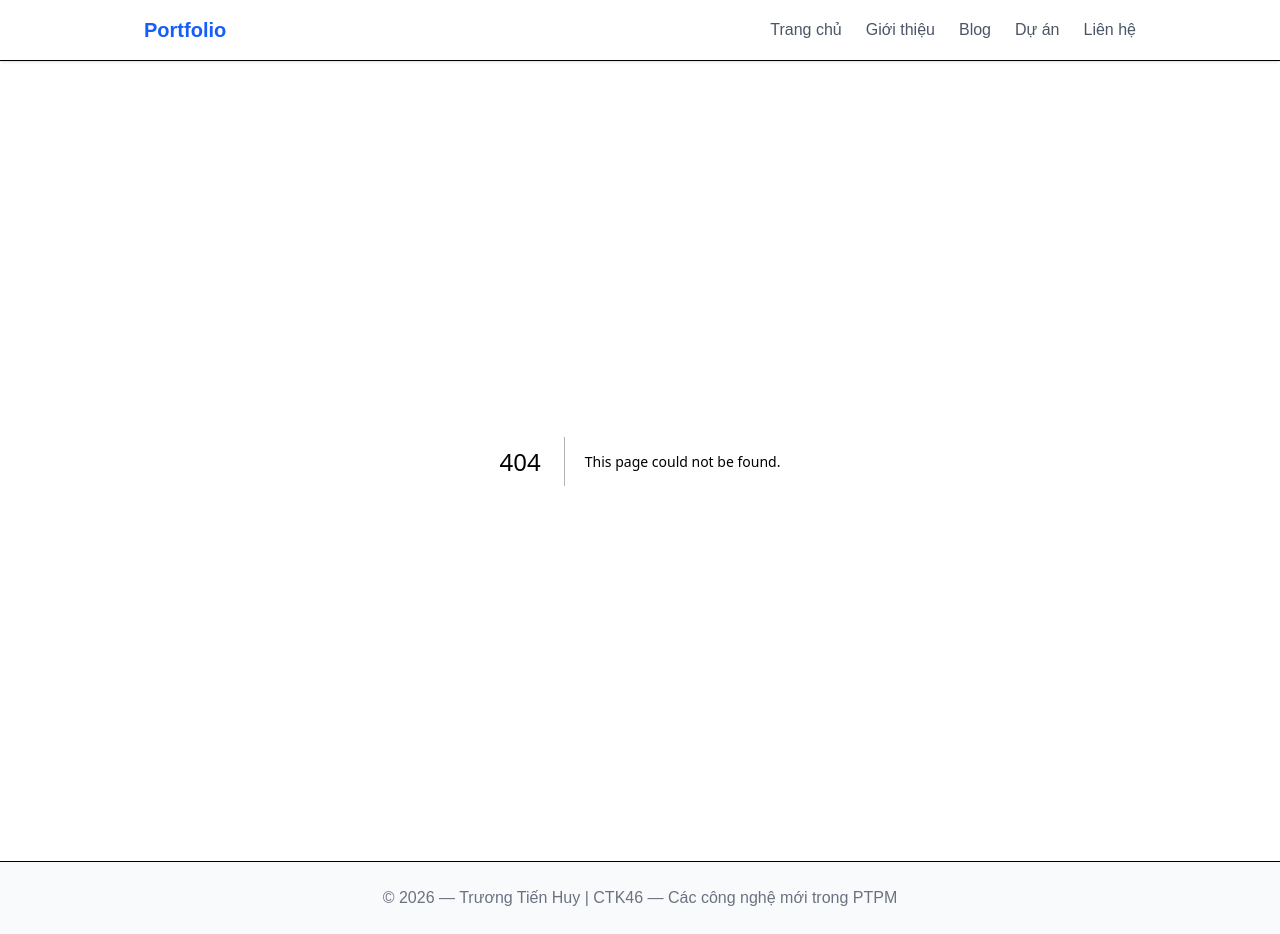
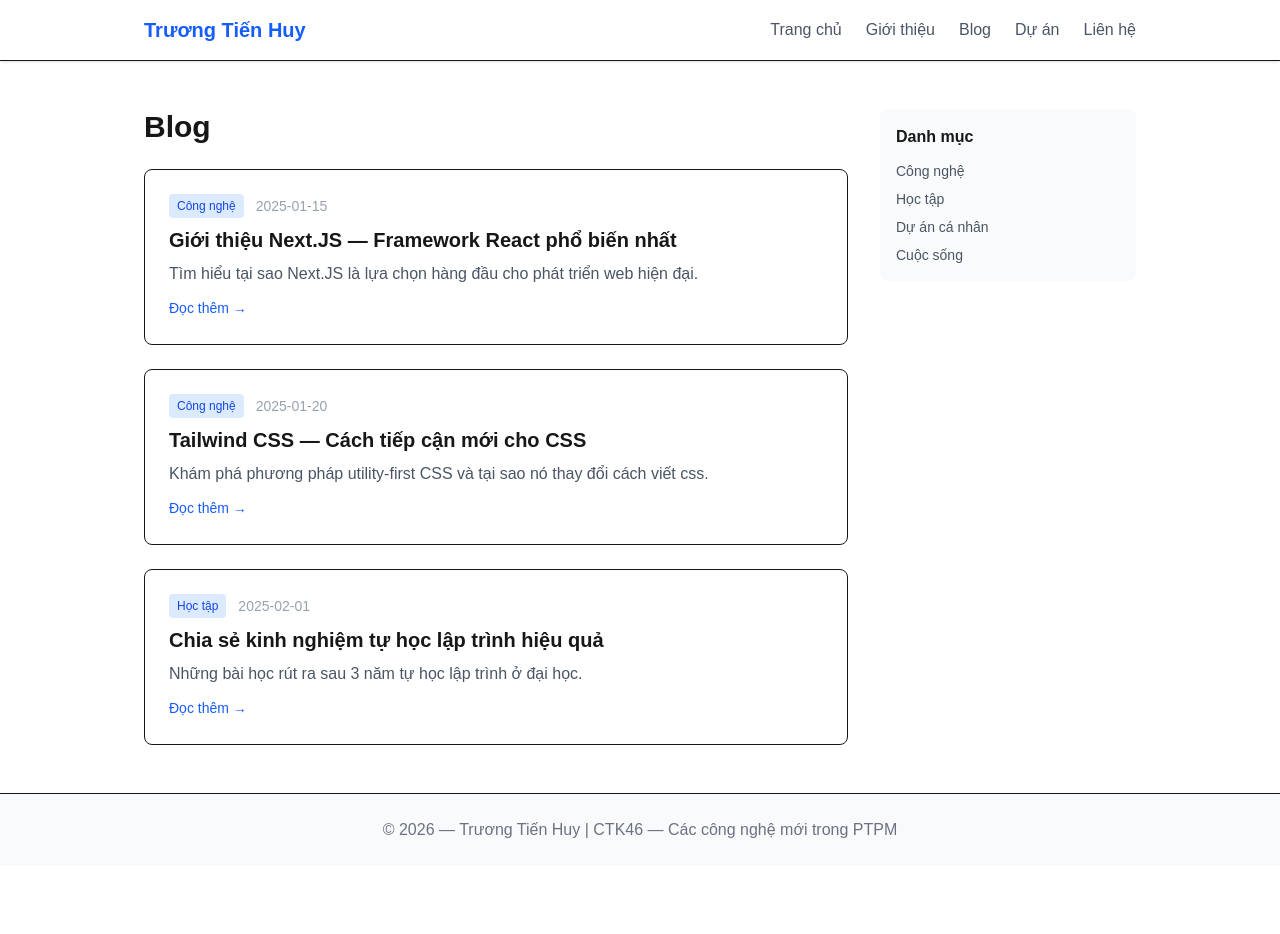
Before and after one commit to Tien-Huy/portfolio, a Next.js app: page /blog in a window 1280 px wide. Before the commit this address had no page. After the commit the page ends 866 px from the top, so only its background shows below. Built offline with nearby package versions, Linux system fonts and the light colour scheme.

Commit message:
feat: thêm blog với dynamic routes và mock data

```diff
--- /dev/null
+++ b/src/app/blog/[slug]/page.tsx
@@ -0,0 +1,40 @@
+import Link from "next/link";
+import { notFound } from "next/navigation";
+import { getPostBySlug, posts } from "@/data/posts";
+interface BlogPostPageProps {
+  params: Promise<{ slug: string }>;
+}
+export default async function BlogPostPage({ params }: BlogPostPageProps) {
+  const { slug } = await params;
+  const post = getPostBySlug(slug);
+  if (!post) {
+    notFound();
+  }
+  return (
+    <div>
+      <Link
+        href="/blog"
+        className="text-blue-600 hover:underline text-sm mb-6 inline-block"
+      >
+        ← Quay lại danh sách
+      </Link>
+      <article>
+        <div className="flex items-center gap-3 mb-4">
+          <span className="bg-blue-100 text-blue-700 text-xs px-2 py-1 rounded">
+            {post.category}
+          </span>
+          <span className="text-sm text-gray-400">{post.date}</span>
+        </div>
+        <h1 className="text-3xl font-bold mb-6">{post.title}</h1>
+        <div className="prose max-w-none text-gray-700 whitespace-pre-line">
+          {post.content}
+        </div>
+      </article>
+    </div>
+  );
+}
+export async function generateStaticParams() {
+  return posts.map((post) => ({
+    slug: post.slug,
+  }));
+}
--- /dev/null
+++ b/src/app/blog/page.tsx
@@ -0,0 +1,42 @@
+import Link from "next/link";
+import { posts } from "@/data/posts";
+export default function BlogPage() {
+  return (
+    <div>
+      <h1 className="text-3xl font-bold mb-6">Blog</h1>
+      <div className="space-y-6">
+        {posts.map((post) => (
+          <article
+            key={post.slug}
+            className="border rounded-lg p-6 hover:shadow-md transition-shadow"
+          >
+            <div className="flex items-center gap-3 mb-2">
+              <span
+                className="bg-blue-100 text-blue-700 text-xs px-2 py-1
+rounded"
+              >
+                {post.category}
+              </span>
+              <span className="text-sm text-gray-400">{post.date}</span>
+            </div>
+            <Link href={`/blog/${post.slug}`}>
+              <h2
+                className="text-xl font-semibold mb-2 hover:text-blue-600
+transition-colors"
+              >
+                {post.title}
+              </h2>
+            </Link>
+            <p className="text-gray-600">{post.excerpt}</p>
+            <Link
+              href={`/blog/${post.slug}`}
+              className="inline-block mt-3 text-blue-600 text-sm hover:underline"
+            >
+              Đọc thêm →
+            </Link>
+          </article>
+        ))}
+      </div>
+    </div>
+  );
+}
--- a/src/app/page.tsx
+++ b/src/app/page.tsx
@@ -3,13 +3,10 @@
     <div className="max-w-5xl mx-auto px-4 py-12">
       <div className="text-center">
         <h1 className="text-4xl font-bold mb-4">
-          Xin chào! Tôi là Nguyễn Văn A
+          Xin chào! Tôi là Trương Tiến Huy
         </h1>
         <p className="text-xl text-gray-600 mb-2">
           Sinh viên Công nghệ Thông tin — Đại học Đà Lạt
-        </p>
-        <p className="text-lg text-gray-500">
-          Đam mê phát triển web và các công nghệ mới
         </p>
       </div>
     </div>
--- a/src/app/projects/page.tsx
+++ b/src/app/projects/page.tsx
@@ -5,14 +5,10 @@
     tech: ["Next.JS", "Tailwind CSS", "TypeScript"],
   },
   {
-    title: "Ứng dụng Quản lý Công việc",
-    description: "Ứng dụng Todo App với React và Local Storage",
-    tech: ["React", "CSS Modules", "JavaScript"],
-  },
-  {
-    title: "API RESTful",
-    description: "API quản lý sản phẩm với Node.js và Express",
-    tech: ["Node.js", "Express", "MongoDB"],
+    title: "Phần mềm quản lý quán cafe",
+    description:
+      "Ứng dụng desktop giúp quản lý đơn hàng, nhân viên và doanh thu",
+    tech: ["windows forms", "C#", "SQL Server"],
   },
 ];
 export default function ProjectsPage() {
--- a/src/components/navbar.tsx
+++ b/src/components/navbar.tsx
@@ -5,7 +5,7 @@
       <div className="max-w-5xl mx-auto px-4 py-4">
         <div className="flex items-center justify-between">
           <Link href="/" className="text-xl font-bold text-blue-600">
-            Portfolio
+            Trương Tiến Huy
           </Link>
           <div className="flex gap-6">
             <Link
--- /dev/null
+++ b/src/data/posts.ts
@@ -0,0 +1,67 @@
+export interface Post {
+  slug: string;
+  title: string;
+  excerpt: string;
+  content: string;
+  date: string;
+  category: string;
+}
+export const posts: Post[] = [
+  {
+    slug: "gioi-thieu-nextjs",
+    title: "Giới thiệu Next.JS — Framework React phổ biến nhất",
+    excerpt:
+      "Tìm hiểu tại sao Next.JS là lựa chọn hàng đầu cho phát triển web hiện đại.",
+    content: `Next.JS là một React framework mạnh mẽ được phát triển bởi Vercel.
+Nó cung cấp nhiều tính năng quan trọng như Server-Side Rendering (SSR),
+Static Site Generation (SSG), và App Router.
+Một số ưu điểm nổi bật của Next.JS:
+- Routing tự động dựa trên cấu trúc thư mục
+- Hỗ trợ Server Components và Client Components
+- Tối ưu hóa hình ảnh, font, và scripts tự động
+- API Routes tích hợp
+- Hỗ trợ TypeScript sẵn có`,
+    date: "2025-01-15",
+    category: "Công nghệ",
+  },
+  {
+    slug: "hoc-tailwind-css",
+    title: "Tailwind CSS — Cách tiếp cận mới cho CSS",
+    excerpt:
+      "Khám phá phương pháp utility-first CSS và tại sao nó thay đổi cách viết css.",
+    content: `Tailwind CSS là một utility-first CSS framework, nghĩa là thay vì
+viết
+CSS tùy chỉnh, bạn sử dụng các class tiện ích có sẵn để xây dựng giao diện.
+Ví dụ, thay vì viết:
+.card { padding: 16px; border-radius: 8px; box-shadow: 0 2px 4px
+rgba(0,0,0,0.1); }
+Bạn viết trực tiếp trong HTML:
+<div class="p-4 rounded-lg shadow-md">...</div>
+Ưu điểm:
+- Không cần đặt tên class
+- Không cần chuyển qua lại giữa file HTML và CSS
+- File CSS cuối cùng rất nhỏ (chỉ chứa class đã dùng)`,
+    date: "2025-01-20",
+    category: "Công nghệ",
+  },
+  {
+    slug: "kinh-nghiem-hoc-lap-trinh",
+    title: "Chia sẻ kinh nghiệm tự học lập trình hiệu quả",
+    excerpt: "Những bài học rút ra sau 3 năm tự học lập trình ở đại học.",
+    content: `Sau 3 năm học tập và thực hành lập trình, tôi rút ra một số kinh
+nghiệm quan trọng:
+1. Thực hành nhiều hơn đọc lý thuyết
+Lập trình là kỹ năng thực hành. Đọc sách và xem video chỉ chiếm 30%,
+70% còn lại là viết code.
+2. Xây dựng dự án thực tế
+Không gì tốt hơn việc xây dựng một sản phẩm thực tế để học.
+Hãy bắt đầu từ những dự án nhỏ và tăng dần độ phức tạp.
+3. Tham gia cộng đồng
+Tham gia các cộng đồng lập trình để học hỏi và chia sẻ kinh nghiệm.`,
+    date: "2025-02-01",
+    category: "Học tập",
+  },
+];
+export function getPostBySlug(slug: string): Post | undefined {
+  return posts.find((post) => post.slug === slug);
+}
```
